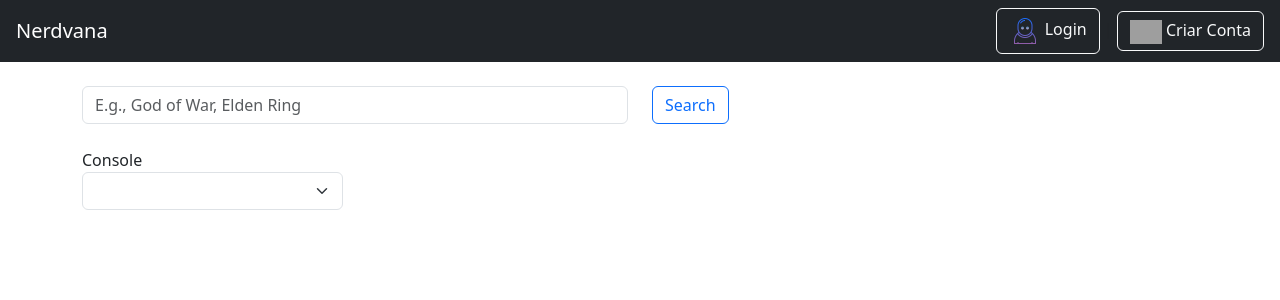
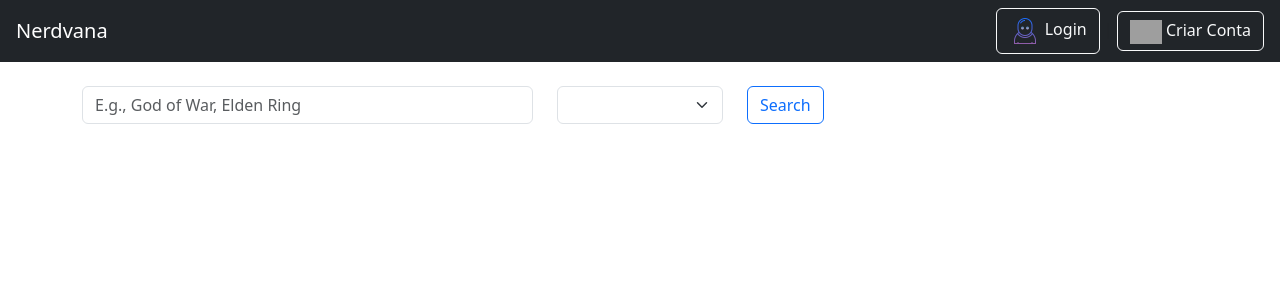
Before and after one commit to Marcostbo/nerdvana-api-frontend, a Vue app in the folder nerdvana/: page / in a window 1280 px wide. Shown: the top 300 px of the page. Built offline with nearby package versions, Linux system fonts and the light colour scheme; grey boxes are pictures that could not be loaded.

Commit message:
Move console to top

```diff
--- a/nerdvana/src/components/Searchbar.vue
+++ b/nerdvana/src/components/Searchbar.vue
@@ -6,16 +6,22 @@
                     placeholder="E.g., God of War, Elden Ring" @input="handleInput">
                 <div v-if="dropdownOpen" class="col dropdown">
                     <ul class="list-group">
-                        <li class="list-group-item" v-for="game in games" :key="game.id" @click="selectGame(game)">{{
+                        <li class="list-group-item list-group-item-action" v-for="game in games" :key="game.id" @click="selectGame(game)">{{
                             game.name }}</li>
                     </ul>
                 </div>
+            </div>
+            <div class="col-2">
+                <select class="form-select" v-model="consoleInput" aria-label="Default select example">
+                    <option selected>...</option>
+                    <option v-for="console in consoles" :value="console.name"> {{ console.name }} </option>
+                </select>
             </div>
             <div class="col">
                 <button class="btn btn-outline-primary" @click.prevent="selectGameAPI()">Search</button>
             </div>
         </div>
-        <div class="row">
+        <!-- <div class="row">
             <div class="col-3">
                 <br /> Console
                 <select class="form-select" v-model="consoleInput" aria-label="Default select example">
@@ -23,7 +29,7 @@
                     <option v-for="console in consoles" :value="console.name"> {{ console.name }} </option>
                 </select>
             </div>
-        </div>
+        </div> -->
     </div>
 </template>
 
```
